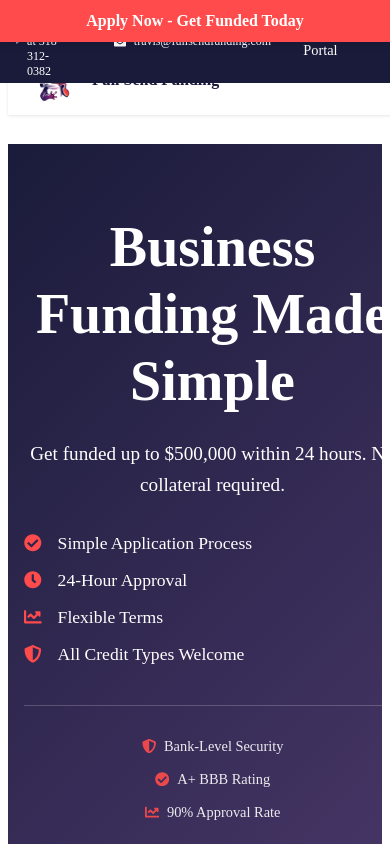
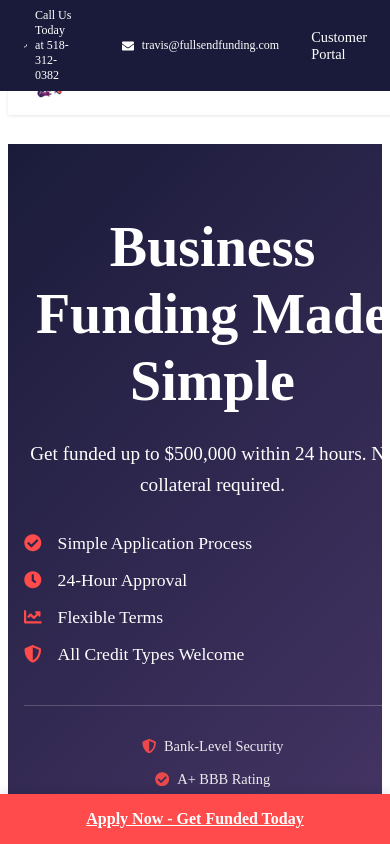
Before and after one commit to TravisYule/fullsendfunding, a React (Create React App) app: page / in a window 390 px wide. Shown: the top 844 px of the page. Built offline with nearby package versions, Linux system fonts and the light colour scheme; no server answers.

Commit message:
Optimize mobile layout across main components while preserving desktop view

```diff
--- a/src/components/Header/Header.jsx
+++ b/src/components/Header/Header.jsx
@@ -34,7 +34,7 @@ const TopBar = styled.div`
   z-index: 1001;
 
   @media (max-width: ${props => props.theme.breakpoints.mobile}) {
-    padding: 0.25rem 0;
+    padding: 0.5rem;
     font-size: 0.75rem;
   }
 `;
@@ -111,7 +111,7 @@ const LogoImage = styled.img`
   width: auto;
 
   @media (max-width: ${props => props.theme.breakpoints.mobile}) {
-    height: 60px;
+    height: 50px;
   }
 `;
 
@@ -298,17 +298,16 @@ const MobileApplyButton = styled(Link)`
   @media (max-width: ${props => props.theme.breakpoints.mobile}) {
     display: block;
     position: fixed;
-    top: 0;
+    bottom: 0;
     left: 0;
     right: 0;
     background: ${props => props.theme.colors.secondary};
     color: white;
     text-align: center;
-    padding: 0.75rem;
+    padding: 1rem;
     font-weight: 600;
-    text-decoration: none;
-    z-index: 1002;
-    box-shadow: 0 2px 10px rgba(0,0,0,0.1);
+    z-index: 1000;
+    box-shadow: 0 -2px 10px rgba(0,0,0,0.1);
   }
 `;
 
```
